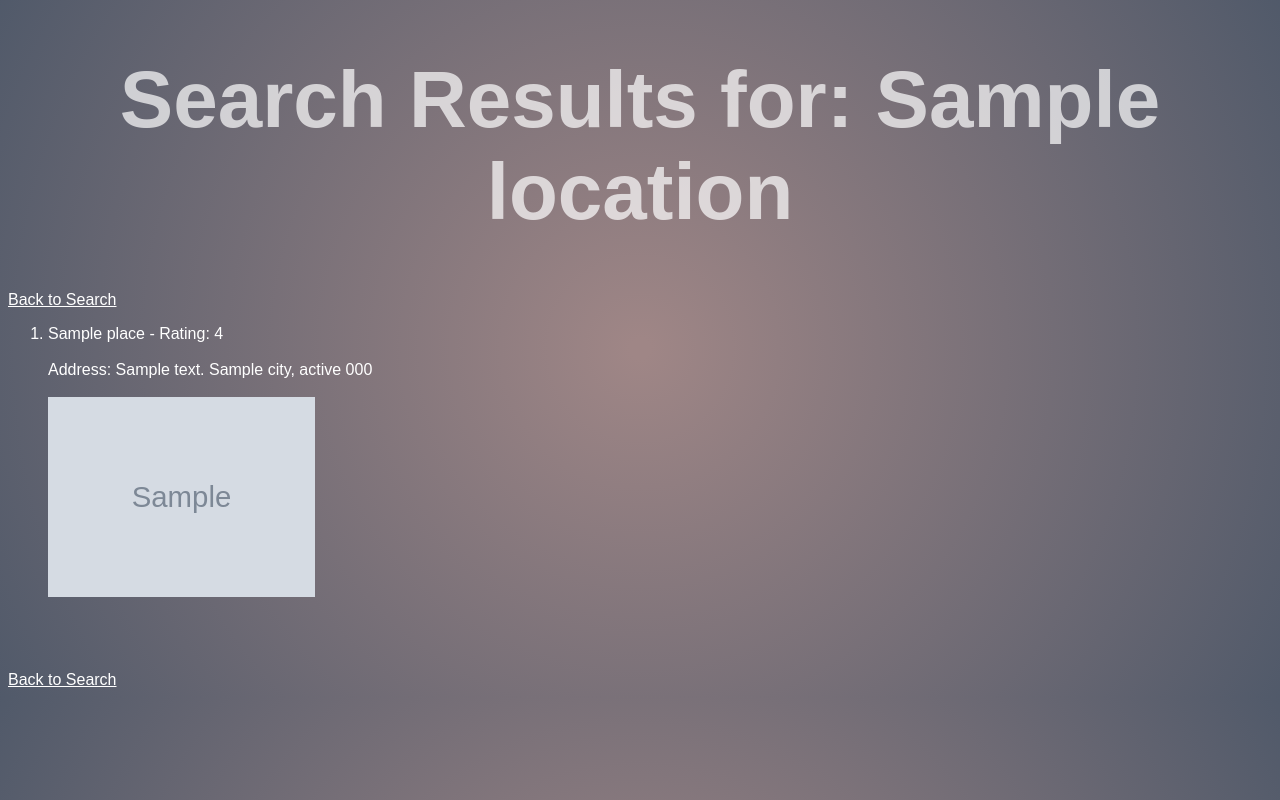
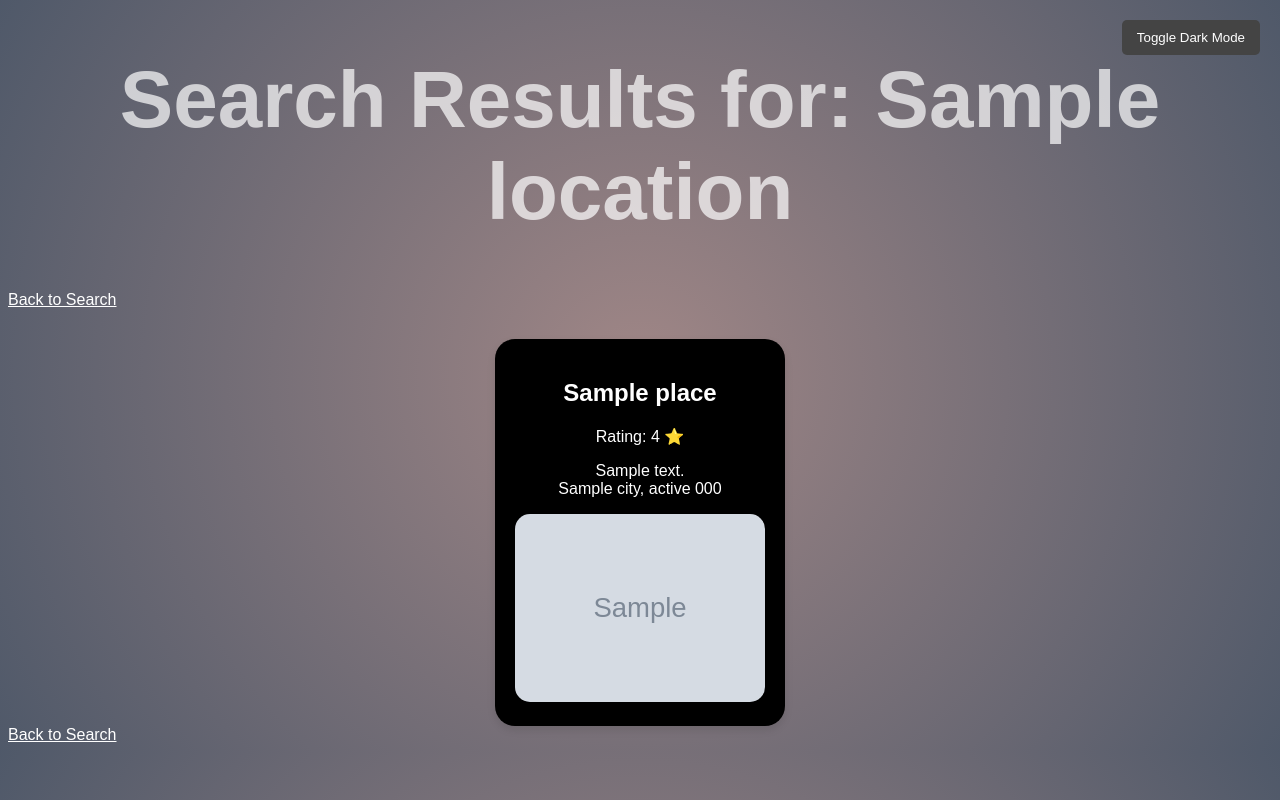
Before and after one commit to grant9801/bobalytics, a Flask app: template API Data Collector/templates/results.html in a window 1280 px wide. Run offline with Flask 3, Linux system fonts and the light colour scheme; the template is opened without the code that fills it: most values are stand-ins (such as "Sample title", 1, 10 or a date in 2020); grey boxes marked "Sample" are stand-in pictures.

Commit message:
Added bubble cards to results.html for aesthetics

```diff
--- a/API Data Collector/templates/results.html
+++ b/API Data Collector/templates/results.html
@@ -2,31 +2,95 @@
 <html lang="en">
 <head>
     <meta charset="UTF-8">
-    <meta name="viewport" content="width=1280, initial-scale=1">
+    <meta name="viewport" content="width=device-width, initial-scale=1">
     <title>Search Results</title>
     <link rel="shortcut icon" href="{{ url_for('static', filename='favicon.ico') }}">
     <link rel="stylesheet" href="{{url_for('static', filename='stylin.css')}}">
+
+    <style>
+        body.light-mode {
+            background-color: #ffffff;
+            color: #000000;
+        }
+        body.dark-mode {
+            background-color: #121212;
+            color: #ffffff;
+        }
+        .card-container {
+            display: flex;
+            flex-wrap: wrap;
+            justify-content: center;
+            gap: 20px;
+            margin-top: 30px;
+        }
+        .bubble-card {
+            border-radius: 20px;
+            box-shadow: 0 4px 8px rgba(0,0,0,0.1);
+            padding: 20px;
+            width: 250px;
+            transition: transform 0.2s, background-color 0.3s, color 0.3s;
+            text-align: center;
+        }
+        body.light-mode .bubble-card {
+            background-color: #000000; /* black cards in light mode */
+            color: #ffffff;
+        }
+        body.dark-mode .bubble-card {
+            background-color: #ffffff; /* white cards in dark mode */
+            color: #000000;
+        }
+        .bubble-card:hover {
+            transform: translateY(-5px);
+        }
+        .bubble-card img {
+            width: 100%;
+            border-radius: 15px;
+        }
+        .toggle-btn {
+            position: fixed;
+            top: 20px;
+            right: 20px;
+            padding: 10px 15px;
+            cursor: pointer;
+            background-color: #444;
+            color: white;
+            border: none;
+            border-radius: 5px;
+        }
+    </style>
 </head>
-<body>
+<body class="light-mode">
+    <button class="toggle-btn" onclick="toggleMode()">Toggle Dark Mode</button>
+
     <h1>Search Results for: {{location}}</h1>
     <a href="/">Back to Search</a>
     {% if boba_spots %}
-        <ol>
+        <div class="card-container">
             {% for place in boba_spots %}
-                    <li>
-                        {{ place.name }} - Rating: {{ place.rating }}
-                        <br><br>
-                        Address: {{place.location.address1}} {{place.location.city}}, {{place.location.state}} {{place.location.zip_code}}
-                        <br><br>
-                        <img src="{{ place.image_url }}" height="200">
-                        <br><br>
-                        <br><br>
-                    </li>
+                <div class="bubble-card">
+                    <h2>{{ place.name }}</h2>
+                    <p>Rating: {{ place.rating }} ⭐</p>
+                    <p>{{place.location.address1}}<br>{{place.location.city}}, {{place.location.state}} {{place.location.zip_code}}</p>
+                    <img src="{{ place.image_url }}" alt="Image of {{ place.name }}">
+                </div>
             {% endfor %}
-        </ol>
+        </div>
     {% else %}
         <p>No boba spots found. Try a different location.</p>
     {% endif %}
     <a href="/">Back to Search</a>
+
+    <script>
+        function toggleMode() {
+            const body = document.body;
+            if (body.classList.contains('light-mode')) {
+                body.classList.remove('light-mode');
+                body.classList.add('dark-mode');
+            } else {
+                body.classList.remove('dark-mode');
+                body.classList.add('light-mode');
+            }
+        }
+    </script>
 </body>
 </html>
```
